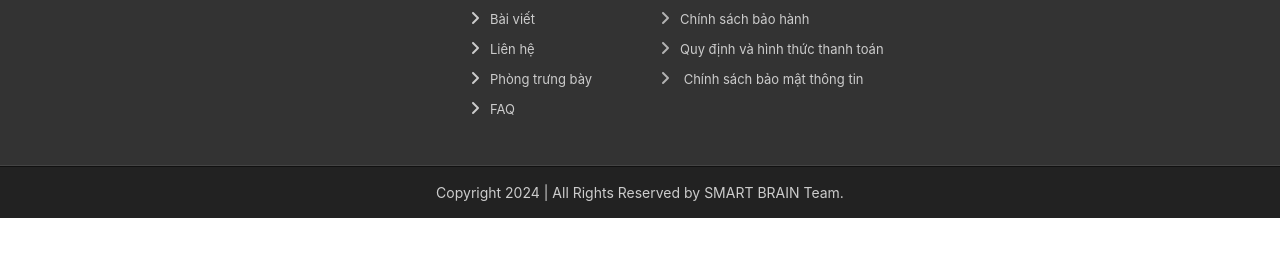
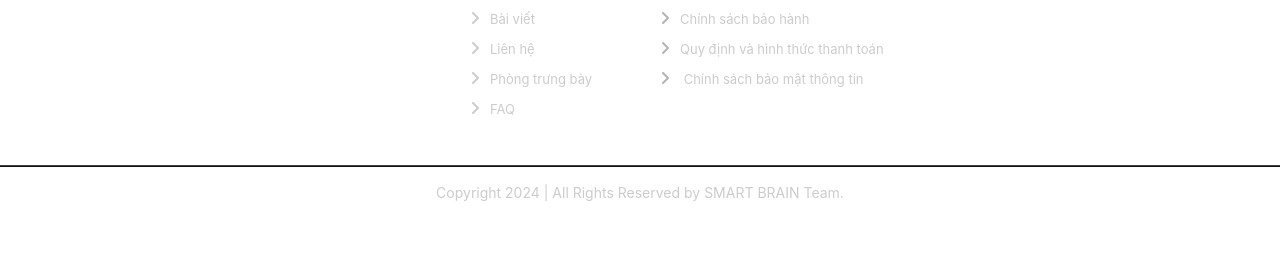
Before and after one commit to congsenpai/ThietKeWebBTL, a plain HTML site: page components/footer.html in a window 1280 px wide. Shown: the part 315-572 px from the top of the page. Drawn offline with nearby package versions, Linux system fonts and the light colour scheme.

Commit message:
Update footer.html

```diff
--- a/components/footer.html
+++ b/components/footer.html
@@ -10,7 +10,7 @@
 <body>
 <!--footer start-->
 <footer>
-  <div class="footer-wrap">
+  <div class="footer-wrap" style="background-color: #fff;">
   <div class="container first_class">
       <div class="row">
         <div class="col-md-4 col-sm-6">
@@ -117,7 +117,7 @@
     <div class="row">
 
       <div class="container-fluid">
-      <div class="copyright"> Copyright 2024 | All Rights Reserved by SMART BRAIN Team.</div>
+      <div class="copyright" style="background-color: #fff;"> Copyright 2024 | All Rights Reserved by SMART BRAIN Team.</div>
       </div>
 
     </div>
```
